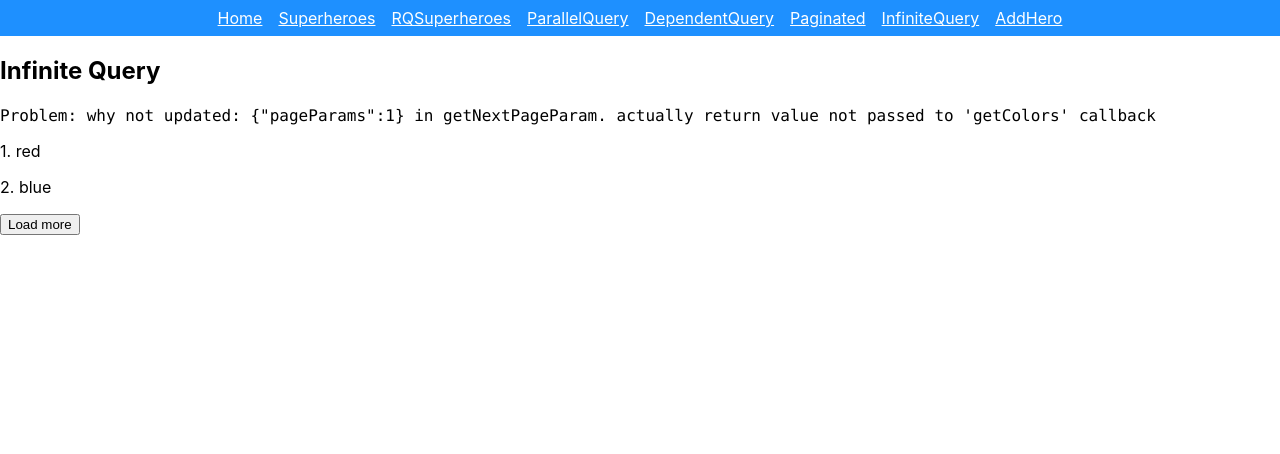
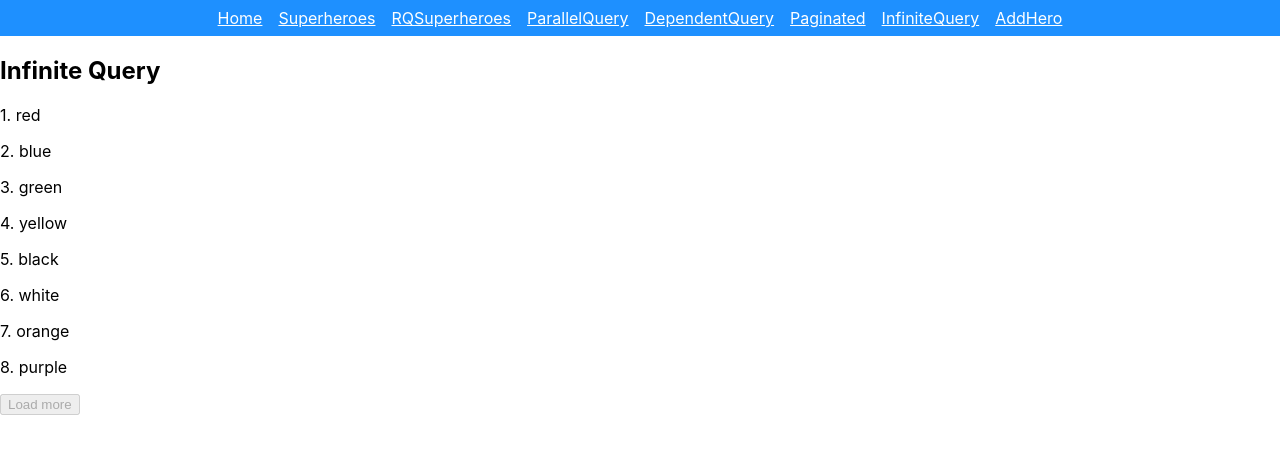
Before and after one commit to JavaScriptForEverything/react-query-demo, a React (Create React App) app: page /infinite-query in a window 1280 px wide. Shown: the top 454 px of the page. Built offline with nearby package versions, Linux system fonts and the light colour scheme; data requests are answered from the project's data file.

Commit message:
fixed the bug of the useInfiniteQuery by replacing pageParams => pageParam singular

```diff
--- a/src/pages/infiniteQuery.js
+++ b/src/pages/infiniteQuery.js
@@ -1,23 +1,36 @@
+import { useEffect } from 'react'
+import { useInfiniteQuery } from 'react-query'
 import axios from 'axios'
-import { useInfiniteQuery } from 'react-query'
+
 import Layout from '../layout'
 
-const getColors = ({ pageParams = 1 }) => {
-	return axios.get(`http://localhost:5000/colors?_limit=2&_page=${pageParams}`)
+const getColors = ({ pageParam = 1 }) => {
+	return axios.get(`http://localhost:5000/colors?_limit=2&_page=${pageParam}`)
 }
 
 export const InfiniteQuery = () => {
+
 	const { isLoading, isError, error, data, hasNextPage, fetchNextPage } = useInfiniteQuery('colors', getColors, {
 		getNextPageParam: (_lastPage, allPages) => {
 			const totalPage = 4
-			if(allPages.length < totalPage) {
-				// problem: return value not update the: { pageParams } in the callback
-				return allPages.length + 1
-			} else {
-				return undefined 		// not false, else not hasNextPage won't false
-			}
+			return allPages.length < totalPage ? allPages.length + 1 : undefined
+			// Note: return undefined, not false, to make hasNextPage false
 		},
 	})
+
+
+	useEffect(() => {
+		const scrollHandler = async (evt) => {
+			const { scrollHeight, scrollTop, clientHeight } = evt.target.scrollingElement
+
+			if(scrollHeight - scrollTop <= clientHeight ) {
+				console.log('fetch')
+				await fetchNextPage()
+			}
+		}
+		document.addEventListener('scroll', scrollHandler)
+		return () => document.removeEventListener('scroll', scrollHandler)
+	}, [fetchNextPage])
 
 
 	if(isLoading) return <Layout>loading ...</Layout>
@@ -26,10 +39,6 @@ export const InfiniteQuery = () => {
 	return (
 		<Layout>
 			<h2>Infinite Query </h2>
-			<code>
-				Problem: why not updated: {JSON.stringify({ pageParams: 1 })} in getNextPageParam.
-				actually return value not passed to 'getColors' callback
-			</code>
 
 			{data?.pages.map((group, index) => (
 				<div key={index}>
```
Also changed, not shown: 1 other file (tests, documents, lock files or other folders).
